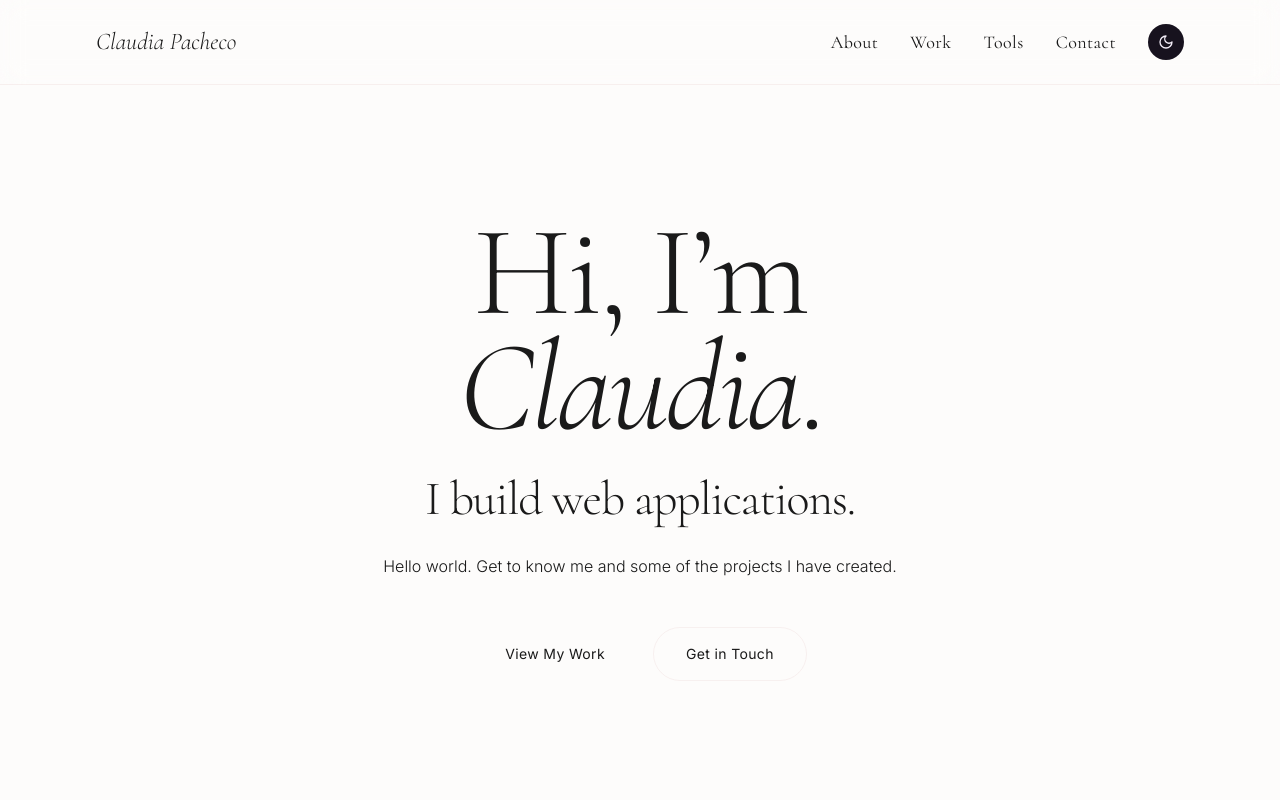
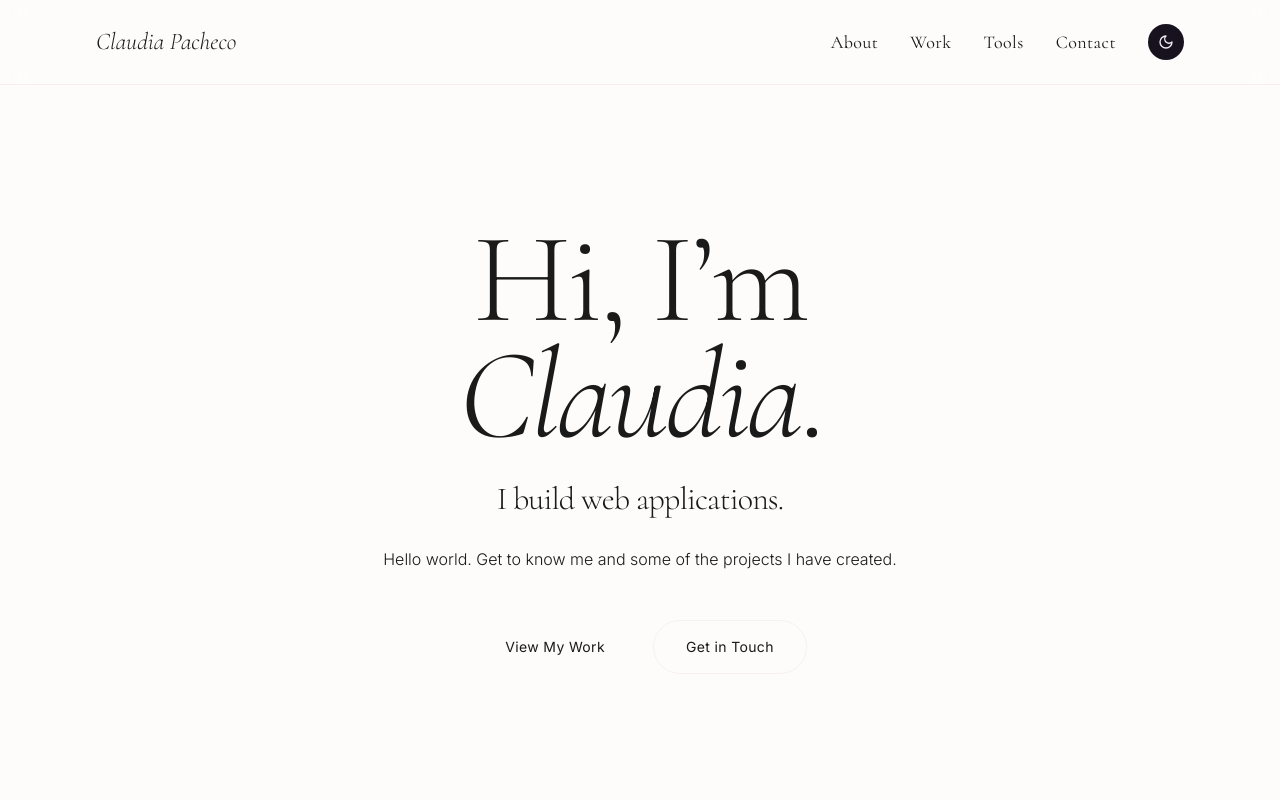
Before and after one commit to claudia-pacheco/Claudiawebsiteportfolio, a React (Vite) app: page / in a window 1280 px wide. Shown: the top 800 px of the page. Built offline with nearby package versions, Linux system fonts and the light colour scheme.

Commit message:
hero section wording updated

```diff
--- a/src/app/App.tsx
+++ b/src/app/App.tsx
@@ -354,7 +354,7 @@ export default function App() {
 
             <p
               className="font-[family-name:var(--font-display)] font-light tracking-tight leading-[0.9] "
-              style={{ fontSize: "clamp(3rem, 1vw, 9rem)" }}
+              style={{ fontSize: "clamp(2rem, 1vw, 9rem)" }}
             >
              I build web applications.
             </p>
```
